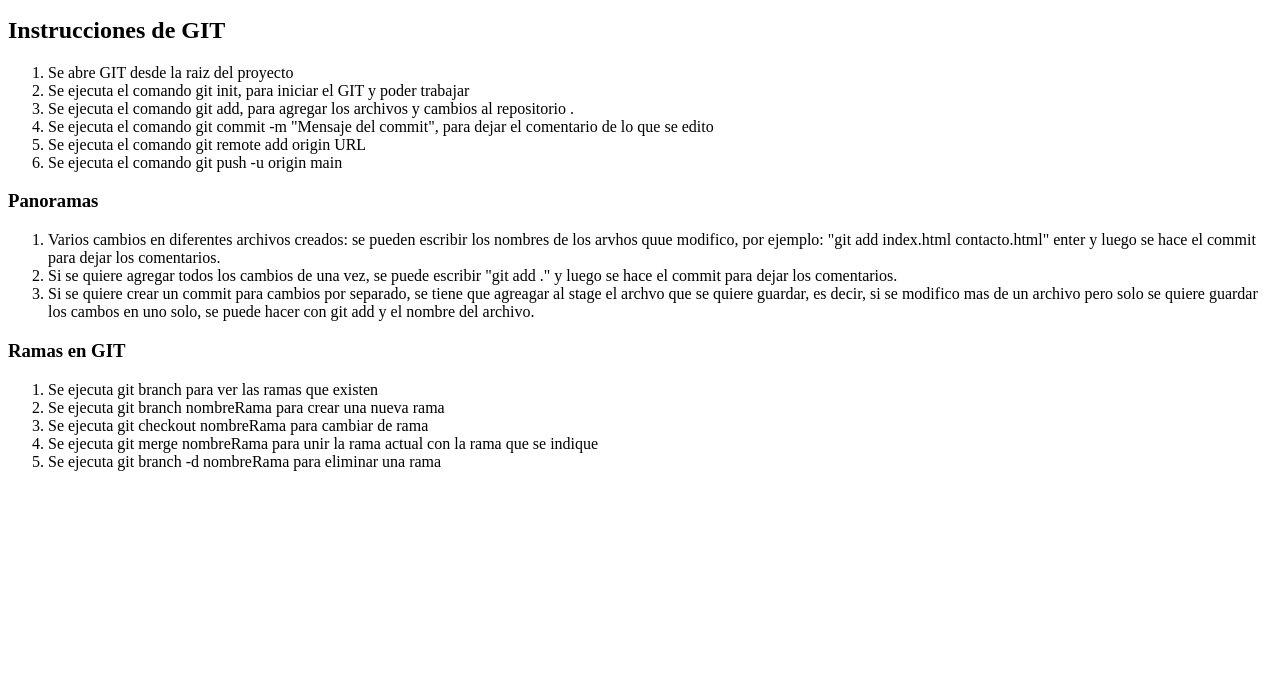
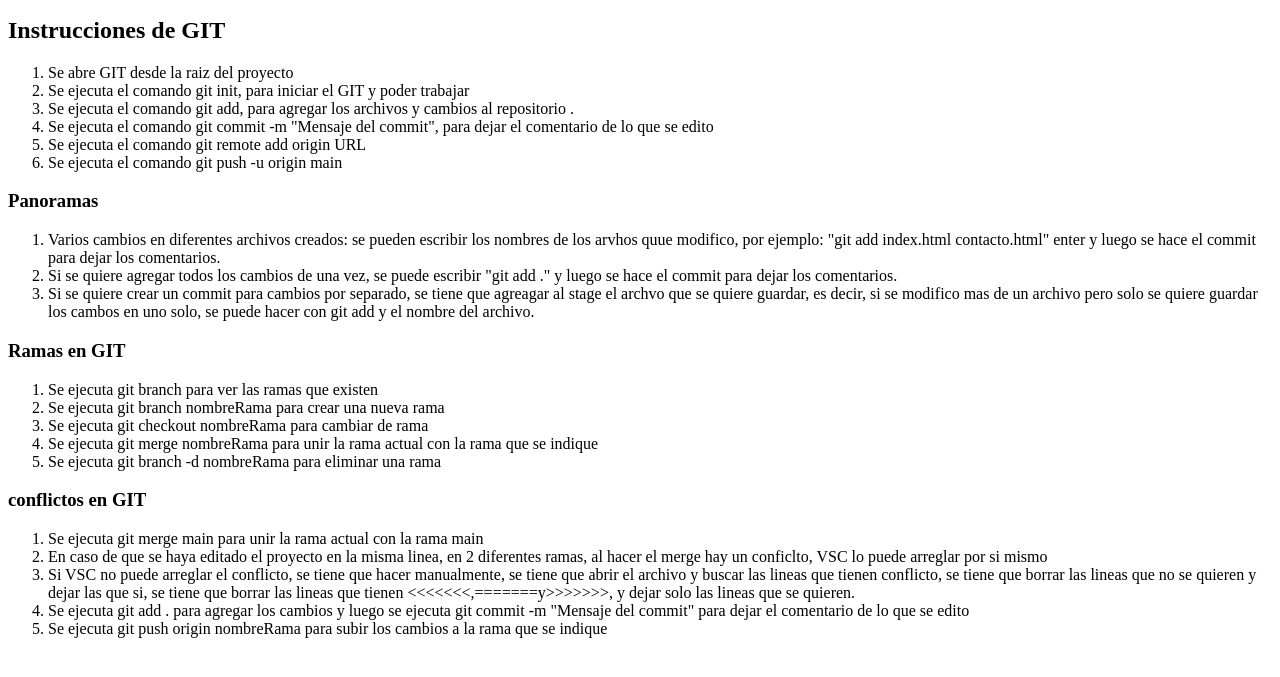
Before and after one commit to AcTuki07/inicios-git, a plain HTML site: page index.html in a window 1280 px wide. Shown: the part 119-796 px from the top of the page. Drawn offline with Linux system fonts and the light colour scheme.

Commit message:
se agreagan mas instrucciones en caso de confictos

```diff
--- a/index.html
+++ b/index.html
@@ -64,6 +64,29 @@
             </ol>
         </section>
 
+        <section>
+            <h3>
+                conflictos en GIT
+            </h3>
+            <ol>
+                <li>Se ejecuta git merge main para unir la rama actual con la rama main</li>
+                <li>En caso de que se haya editado el proyecto en la misma linea, en 2 diferentes ramas, al hacer el
+                    merge hay un conficlto, VSC lo puede arreglar por si mismo</li>
+                <li>
+                    Si VSC no puede arreglar el conflicto, se tiene que hacer manualmente, se tiene que abrir el archivo
+                    y buscar las lineas que tienen conflicto, se tiene que borrar las lineas que no se quieren y dejar
+                    las que si, se tiene que borrar las lineas que tienen <<<<<<<,=======y>>>>>>>, y dejar solo las
+                        lineas que se quieren.
+                </li>
+                <li>
+                    Se ejecuta git add . para agregar los cambios y luego se ejecuta git commit -m "Mensaje del commit"
+                    para dejar el comentario de lo que se edito
+                </li>
+                <li>Se ejecuta git push origin nombreRama para subir los cambios a la rama que se indique</li>
+            </ol>
+
+        </section>
+
     </main>
 
 
```
